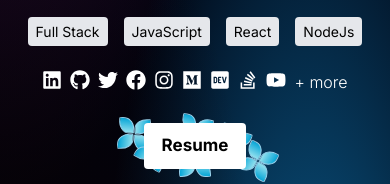
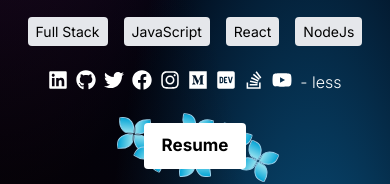
Before and after one commit to roushan-sheik/roushansheik.me, a Next.js app: page / in a window 390 px wide. Shown: the part 574-758 px from the top of the page. Built offline with nearby package versions, Linux system fonts and the light colour scheme.

Commit message:
update: social links sho mor show less

```diff
--- a/src/app/page.js
+++ b/src/app/page.js
@@ -62,7 +62,12 @@ export default function Home() {
             {/* Social links  */}
             <div className="flex  justify-center lg:justify-start py-3 gap-2">
               <div className="flex lg:gap-4 gap-2">
-                {socialLinks.map((social) => {
+                { showSocial ? socialLinks.map( ( social) =>
+                {
+                  if ( social.id > 5 )
+                  {
+                    return
+                  }
                   return (
                     <a
                       key={social.name}
@@ -73,13 +78,27 @@ export default function Home() {
                       {<social.name />}
                     </a>
                   );
-                })}
+                } ) :
+                socialLinks.map((social) => {
+                  return (
+                    <a
+                      key={social.id}
+                      title={social.caption}
+                      className="hover:primary_yellow duration-300 ease-in text-red lg:text-[24px] text-[20px]"
+                      href={social.url}
+                    >
+                      {<social.name />}
+                    </a>
+                  );
+                } )
+
+                }
               </div>
               <button
                 className="hover:primary_yellow secondary_black font-light"
                 onClick={() => setShowSocial(!showSocial)}
               >
-                {showSocial ? "- less" : "+ more"}
+                {showSocial ? "+ more" : "- less"}
               </button>
             </div>
             {/* my resume  */}
--- a/src/data/socialLinks.js
+++ b/src/data/socialLinks.js
@@ -1,4 +1,5 @@
-import {
+import
+  {
     FaDev,
     FaFacebook,
     FaGithub,
@@ -12,24 +13,28 @@ import {
 // @flow
 export const socialLinks = [
   {
+    id: 1,
     name: FaLinkedin,
     url: "https://www.linkedin.com/in/roushansheik/",
     secondary: false,
     caption: "Roushan Sheik on LinkedIn",
   },
   {
+    id: 2,
     name: FaGithub,
     url: "https://github.com/roushansheik",
     secondary: false,
     caption: "Roushan Sheikh on GitHub",
   },
   {
+    id:3,
     name: FaTwitter,
     url: "https://twitter.com/RoushanSheik",
     secondary: false,
     caption: "Roushan Sheik on Twitter",
   },
   {
+    id:4,
     name: FaFacebook,
     url: "https://www.facebook.com/mdrowshansheikh008",
     secondary: true,
@@ -37,6 +42,7 @@ export const socialLinks = [
     caption: "Md Rowshan Sheikh on Facebook",
   },
   {
+    id: 5,
     name: FaInstagram,
     url: "https://www.instagram.com/roushansheik99/",
     secondary: true,
@@ -44,18 +50,21 @@ export const socialLinks = [
     caption: "Roushan Sheik on Instagram",
   },
   {
+    id: 6,
     name: FaMedium,
     url: "https://medium.com/@roushansheik",
     secondary: true,
     caption: "Roushan Sheik on Medium",
   },
   {
+    id:7,
     name: FaDev,
     url: "https://dev.to/roushansheikh",
     secondary: true,
     caption: "Roushan Sheik on DevTo",
   },
   {
+    id:8,
     name: FaStackOverflow,
     url: "https://stackoverflow.com/users/7794070/oleksii-trekhleb",
     secondary: true,
@@ -63,6 +72,7 @@ export const socialLinks = [
     caption: "Roushan Sheik on StackOverflow",
   },
   {
+    id:9,
     name: FaYoutube,
     // url: 'https://www.youtube.com/ ',
     url: "https://stackoverflow.com/users/22978549/roushan-sheik",
```
Lines whose indentation alone changed are shown as unchanged.
